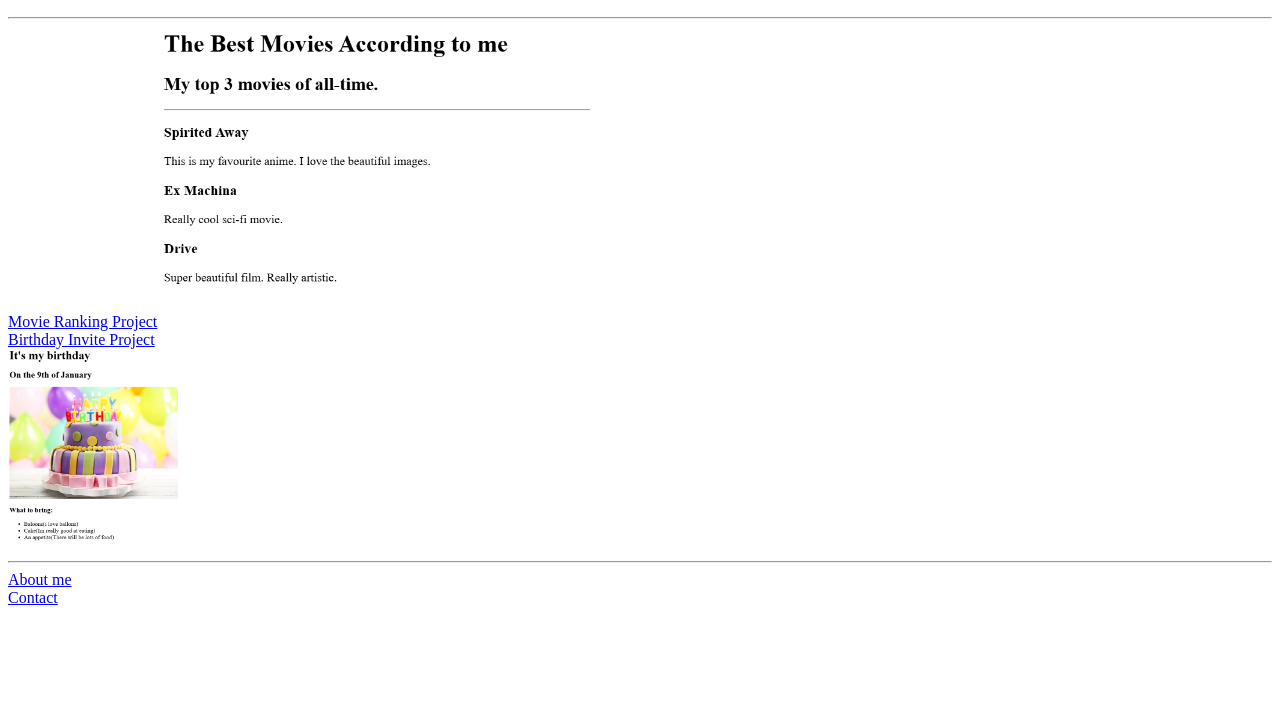
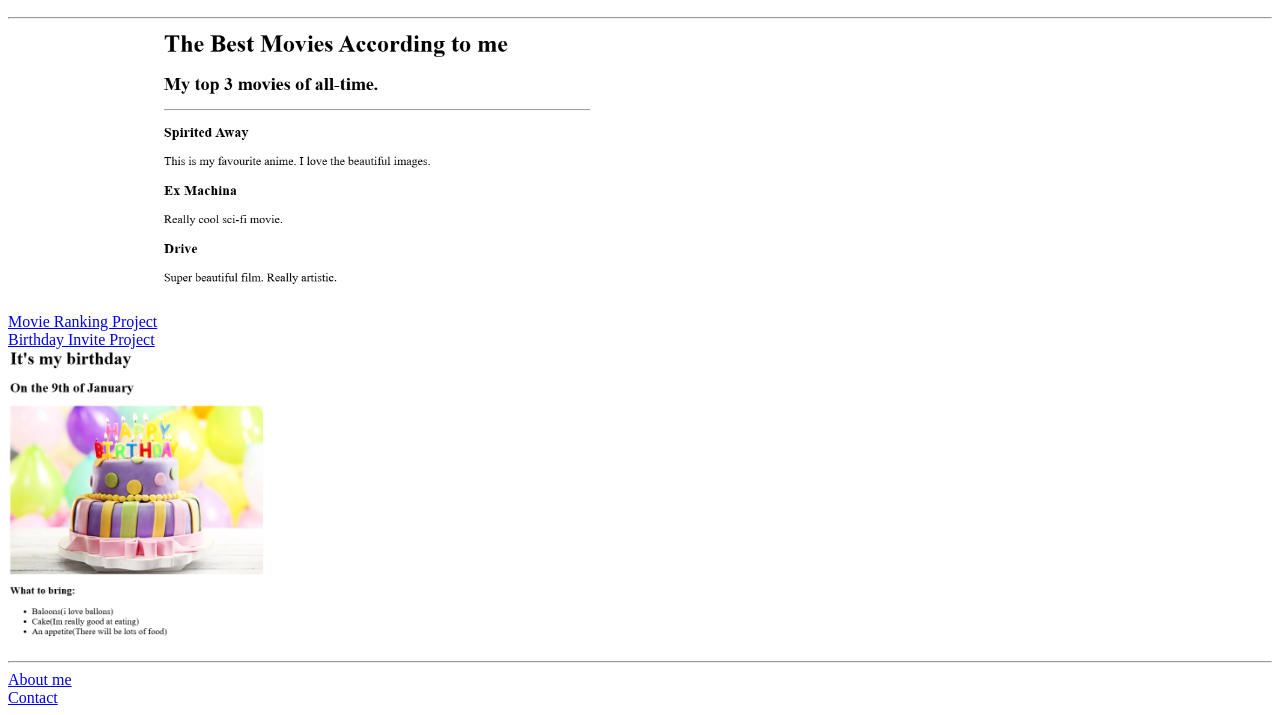
Before and after one commit to Adelina006/html-portofolio, a plain HTML site: page index.html in a window 1280 px wide. Shown: the part 110-825 px from the top of the page. Before the commit the page ends 800 px from the top, so only its background shows below. Drawn offline with Linux system fonts and the light colour scheme.

Commit message:
Add files via upload

```diff
--- a/index.html
+++ b/index.html
@@ -14,7 +14,7 @@
     <br/>
     <a href="./public/birthday-invite.html">Birthday Invite Project</a>
     <br/>
-    <img src="./assets/images/Birthday invite project.png" height="200"  alt="birthday invite project" />
+    <img src="./assets/images/Birthday invite project.png" height="300"  alt="birthday invite project" />
     <hr/>
     <a href="./public/about.html">About me</a>
     <br/>
```
